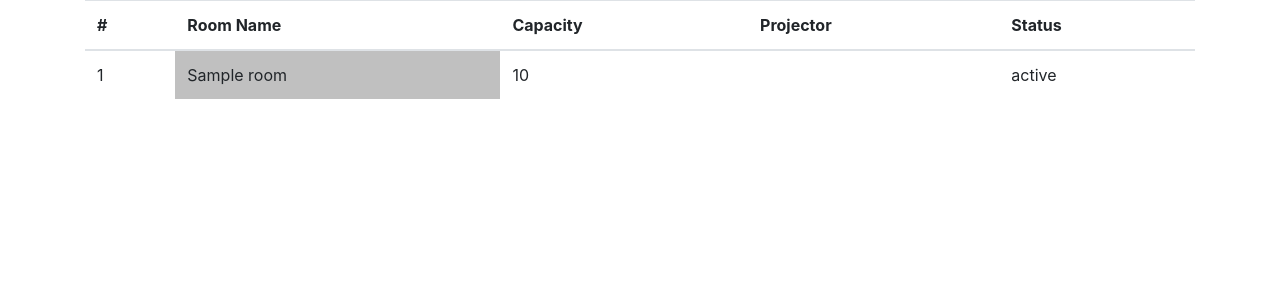
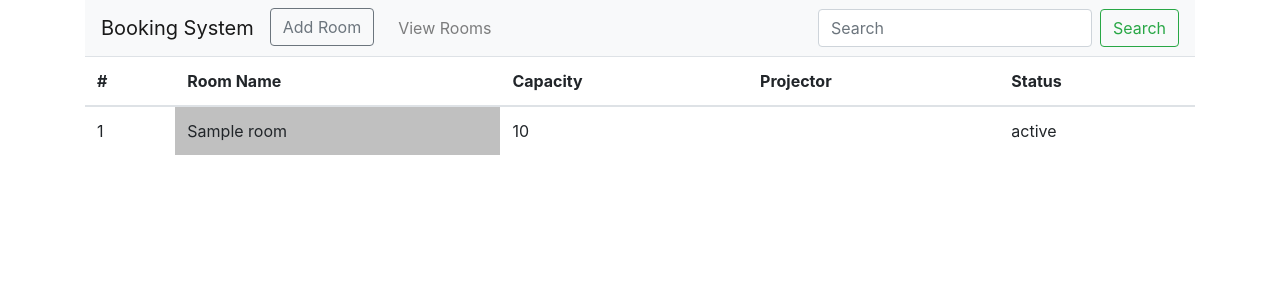
Before and after one commit to marcel-ctrl-art/room-booking-system, a Django app: template templates/all_rooms.html in a window 1280 px wide. Shown: the top 300 px of the page. Run offline with Django 3.2, Linux system fonts and the light colour scheme; the template is opened without the code that fills it: most values are stand-ins (such as "Sample title", 1, 10 or a date in 2020); some libraries are stand-ins or nearby versions.

Commit message:
Add links to the navbar

```diff
--- a/templates/base.html
+++ b/templates/base.html
@@ -9,6 +9,27 @@
 </head>
 <body>
 <div class="container">
+  <nav class="navbar navbar-expand-lg navbar-light bg-light">
+  <a class="navbar-brand" href="{% url 'home' %}">Booking System</a>
+  <button class="navbar-toggler" type="button" data-toggle="collapse" data-target="#navbarSupportedContent" aria-controls="navbarSupportedContent" aria-expanded="false" aria-label="Toggle navigation">
+    <span class="navbar-toggler-icon"></span>
+  </button>
+
+  <div class="collapse navbar-collapse" id="navbarSupportedContent">
+    <ul class="navbar-nav mr-auto">
+      <li class="nav-item active">
+        <a class="btn btn-outline-secondary" href="{% url 'add_room' %}">Add Room <span class="sr-only">(current)</span></a>
+      </li>
+      <li class="nav-item">
+        <a class="nav-link pl-4" href="{% url 'rooms_list' %}">View Rooms</a>
+      </li>
+    </ul>
+    <form class="form-inline my-2 my-lg-0">
+      <input class="form-control mr-sm-2" type="search" placeholder="Search" aria-label="Search">
+      <button class="btn btn-outline-success my-2 my-sm-0" type="submit">Search</button>
+    </form>
+  </div>
+</nav>
 {% block content %}
 
 {% endblock %}
```
